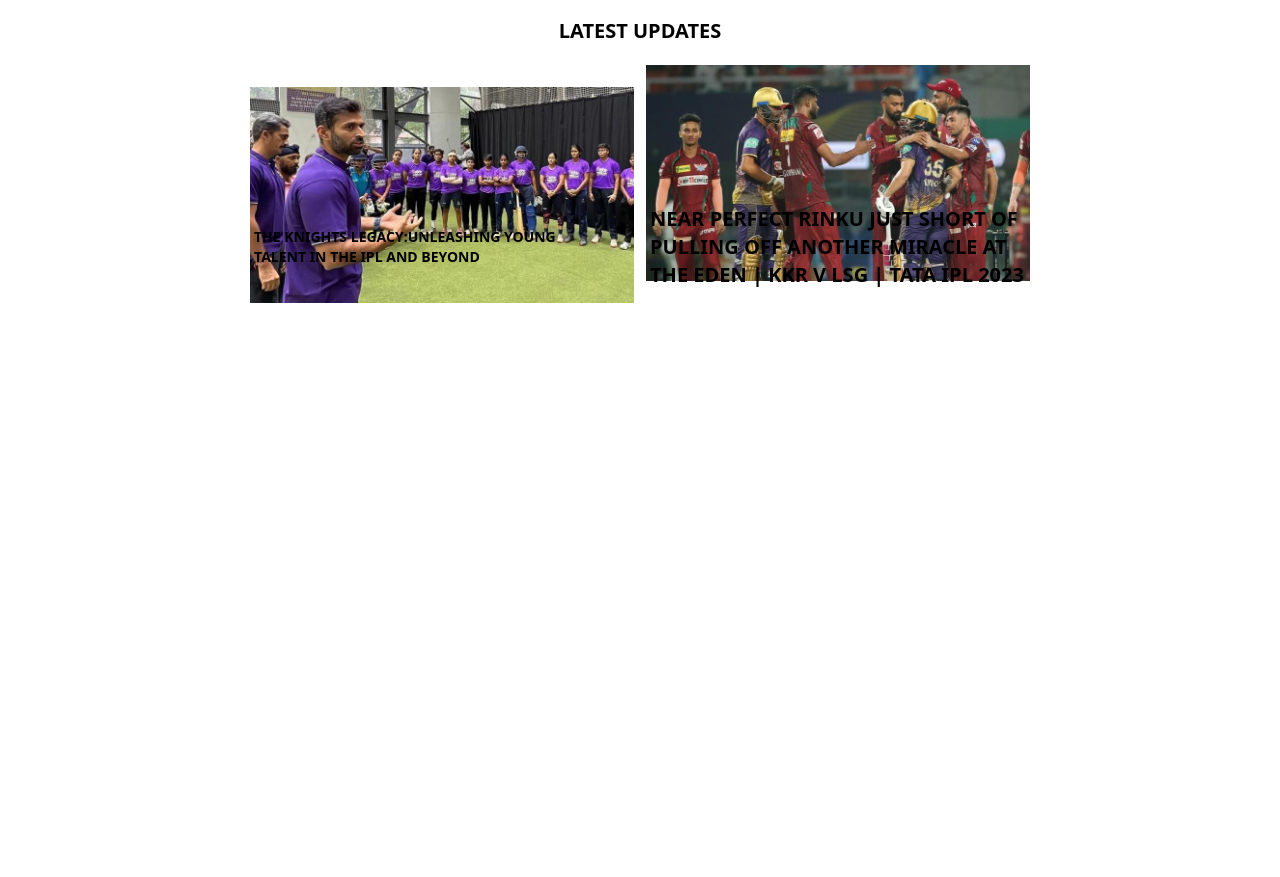
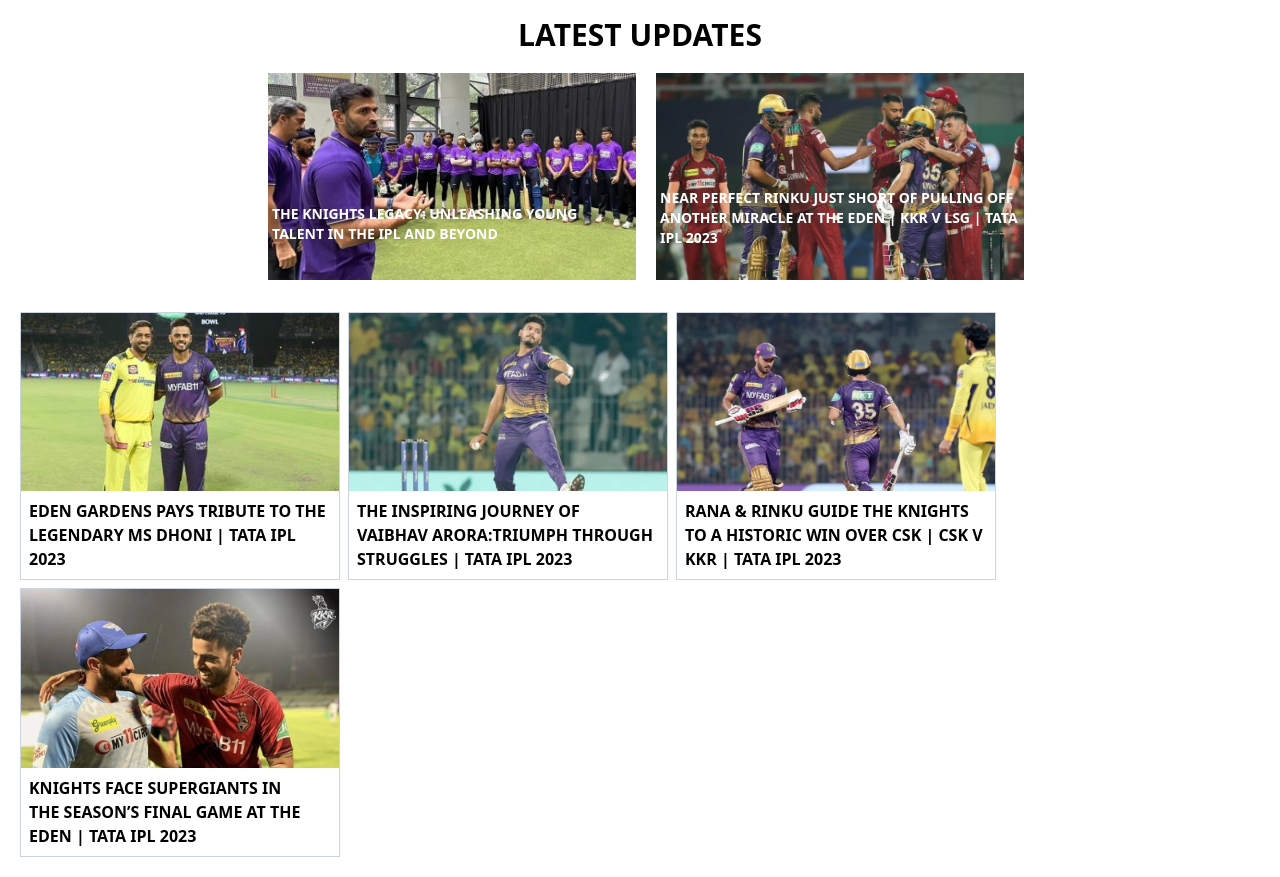
Before and after one commit to kapilsarkar/TAILWIND-CSS, a plain HTML site: page KKR CLONE/index.html in a window 1280 px wide. Shown: the part 957-1834 px from the top of the page. Before the commit the page ends 1260 px from the top, so only its background shows below. Drawn offline with nearby package versions, Linux system fonts and the light colour scheme.

Commit message:
anothersectioncompleted

```diff
--- a/KKR CLONE/index.html
+++ b/KKR CLONE/index.html
@@ -104,32 +104,48 @@
     <!-- Buy Now section ends -->
 
     <!-- Updates section starts -->
-    <section class="w-full pt-5 ">
-      <h3 class="font-bold text-xl text-center">LATEST UPDATES</h3>
+    <section class="w-full pt-5">
+      <h3 class="font-bold text-3xl text-center">LATEST UPDATES</h3>
 
-      <div class="flex items-center justify-center gap-3 pt-5">
-           <div class="w-96">
-            <img src="./images/upd1.jpeg"  alt="img1" />
-            <h3 class="text-sm font-bold -mt-20 p-1">
-              THE KNIGHTS LEGACY:UNLEASHING YOUNG <br />
-              TALENT IN THE IPL AND BEYOND
-            </h3>
-            </div>
-            <div class="w-96">
-              <img src="./images/upd2.jpg"  alt="img1" />
-              <h3 class="text-xl font-bold -mt-20 p-1">
-                NEAR PERFECT RINKU JUST SHORT OF PULLING OFF ANOTHER MIRACLE AT THE
-                EDEN | KKR V LSG | TATA IPL 2023
-              </h3>
-            </div>
+      <div
+        class="w-full max-w-3xl mx-auto flex flex-col media1100:flex-row gap-5 pl-3 pt-5"
+      >
+        <div class="w-full pb-10 media1100:w-96">
+          <img src="./images/upd1.jpeg" alt="img1" />
+          <p class="text-sm font-bold -mt-20 p-1 text-white">
+            THE KNIGHTS LEGACY: UNLEASHING YOUNG TALENT IN THE IPL AND BEYOND
+          </p>
+        </div>
+        <div class="w-full pb-10 media1100:w-96">
+          <img src="./images/upd2.jpg" alt="img1" />
+          <p class="text-sm font-bold -mt-24 p-1 text-white">
+            NEAR PERFECT RINKU JUST SHORT OF PULLING OFF <br />
+            ANOTHER MIRACLE AT THE EDEN | KKR V LSG | TATA IPL 2023
+          </p>
+        </div>
+      </div>
 
+      <div class="w-full max-w-[1440px] pl-5  flex  flex-wrap gap-2 py-5 cursor-pointer">
+           <div class="w-80 border shadow-slate-500  border-slate-300">
+             <img src="./images/upd9.jpg" alt="img"/>
+             <p class="font-bold p-2">EDEN GARDENS PAYS TRIBUTE TO THE LEGENDARY MS DHONI | TATA IPL 2023</p>
            </div>
+           <div class="w-80 border shadow-slate-500  border-slate-300">
+            <img src="./images/upd6.jpg" alt="img"/>
+            <p class="font-bold p-2">THE INSPIRING JOURNEY OF <br> VAIBHAV ARORA:TRIUMPH THROUGH STRUGGLES | TATA IPL 2023</p>
+          </div>
 
+          <div class="w-80 border shadow-slate-500 border-slate-300">
+            <img src="./images/upd7.jpg" alt="img"/>
+            <p class="font-bold p-2">RANA &amp; RINKU GUIDE THE KNIGHTS TO A HISTORIC WIN OVER CSK | CSK V KKR | TATA IPL 2023</p>
+          </div>
+          <div class="w-80 border shadow-slate-500  border-slate-300">
+            <img src="./images/upd5.jpg" alt="img"/>
+            <p class="font-bold p-2">KNIGHTS FACE SUPERGIANTS IN <br> THE SEASON’S FINAL GAME AT THE EDEN | TATA IPL 2023</p>
+          </div>
+      </div>
 
-
-
-
-      </div>
     </section>
+     <!-- Updates section ends -->
   </body>
 </html>
```
Also changed, not shown: KKR CLONE/dist/output.css, KKR CLONE/images/upd5.jpg (added), KKR CLONE/images/upd6.jpg (added), KKR CLONE/images/upd7.jpg (added), KKR CLONE/images/upd9.jpg (added).
